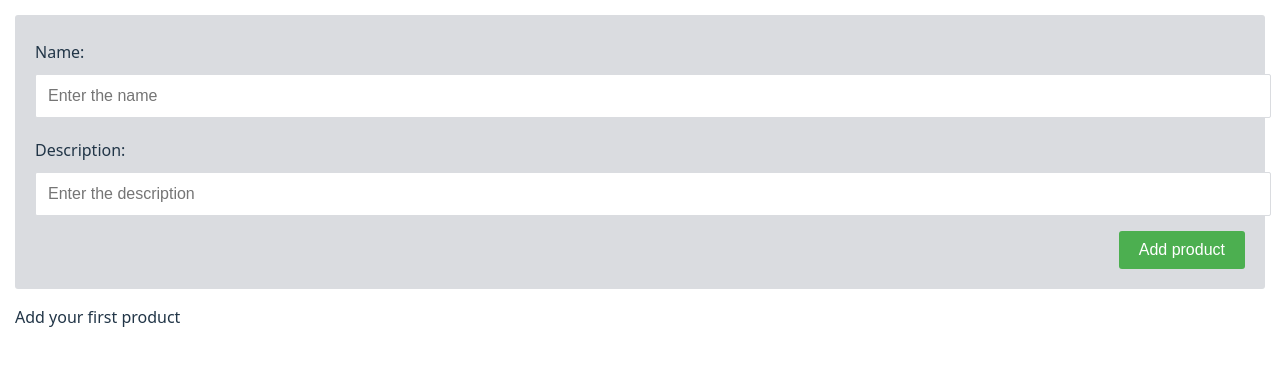
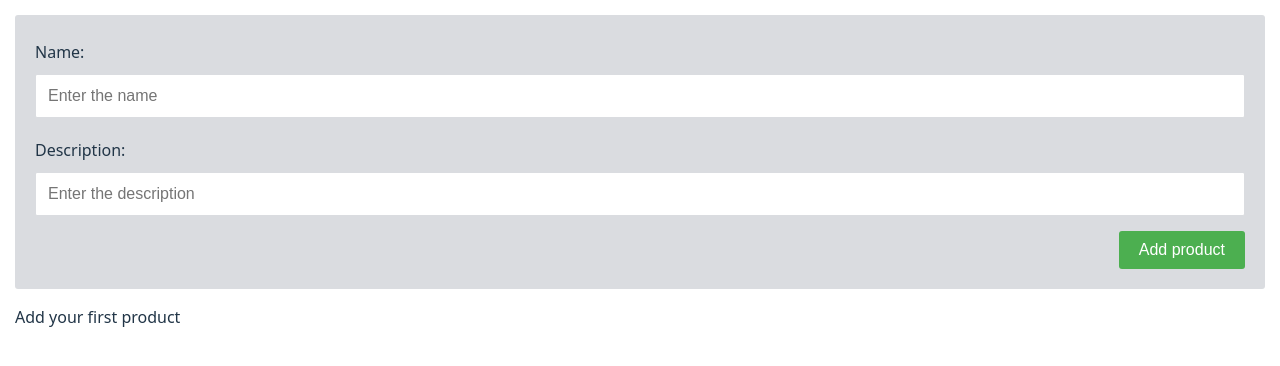
Before and after one commit to home2ego/react-online-store-admin, a React (Vite) app: page / in a window 1280 px wide. Shown: the top 366 px of the page. Built offline with nearby package versions, Linux system fonts and the light colour scheme.

Commit message:
add box-sizing: border-box

```diff
--- a/src/index.css
+++ b/src/index.css
@@ -9,6 +9,10 @@
   --secondary: #ffc107;
   --light-gray: #dadce0;
   --dark: #222;
+}
+
+* {
+  box-sizing: border-box;
 }
 
 body {
```
